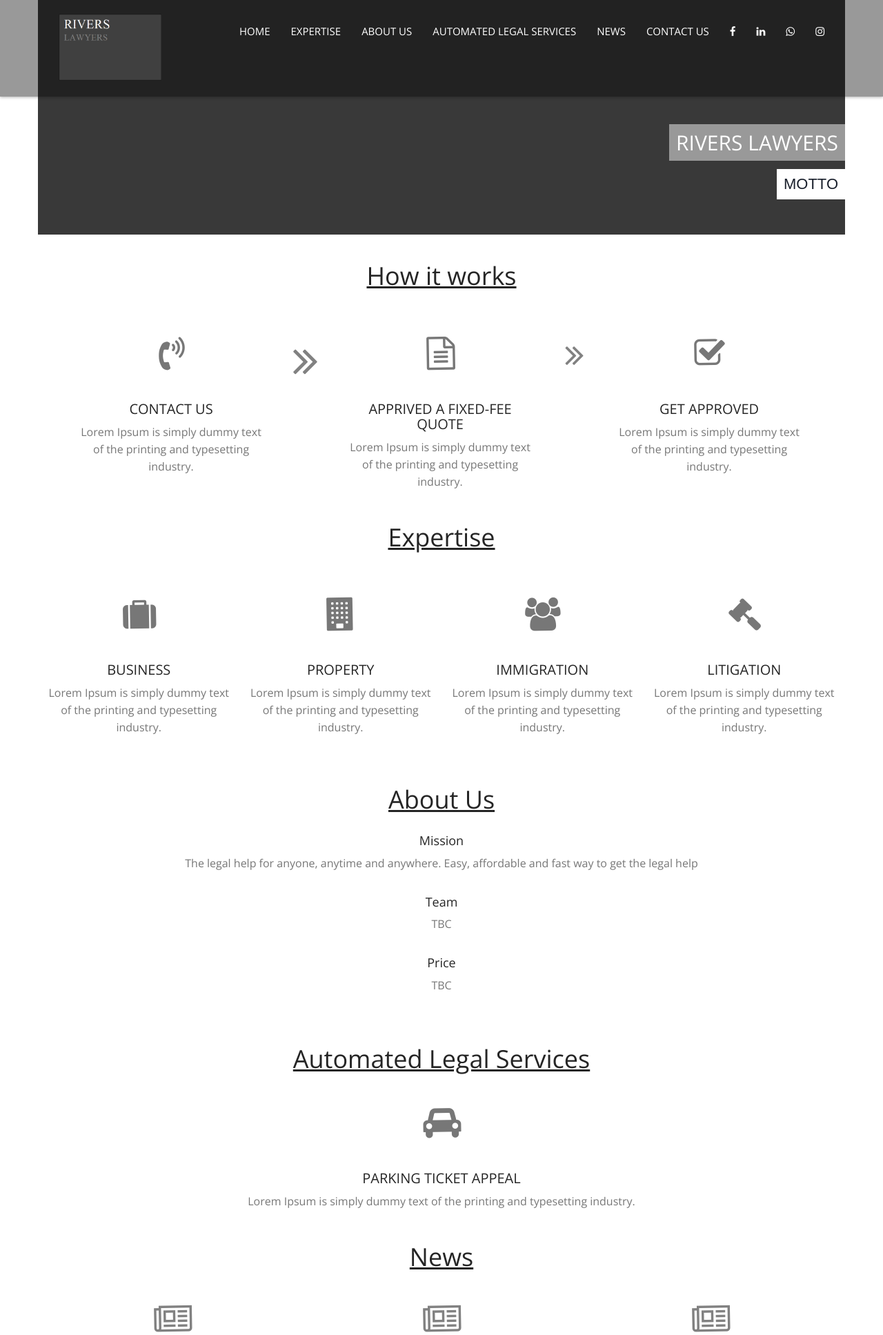
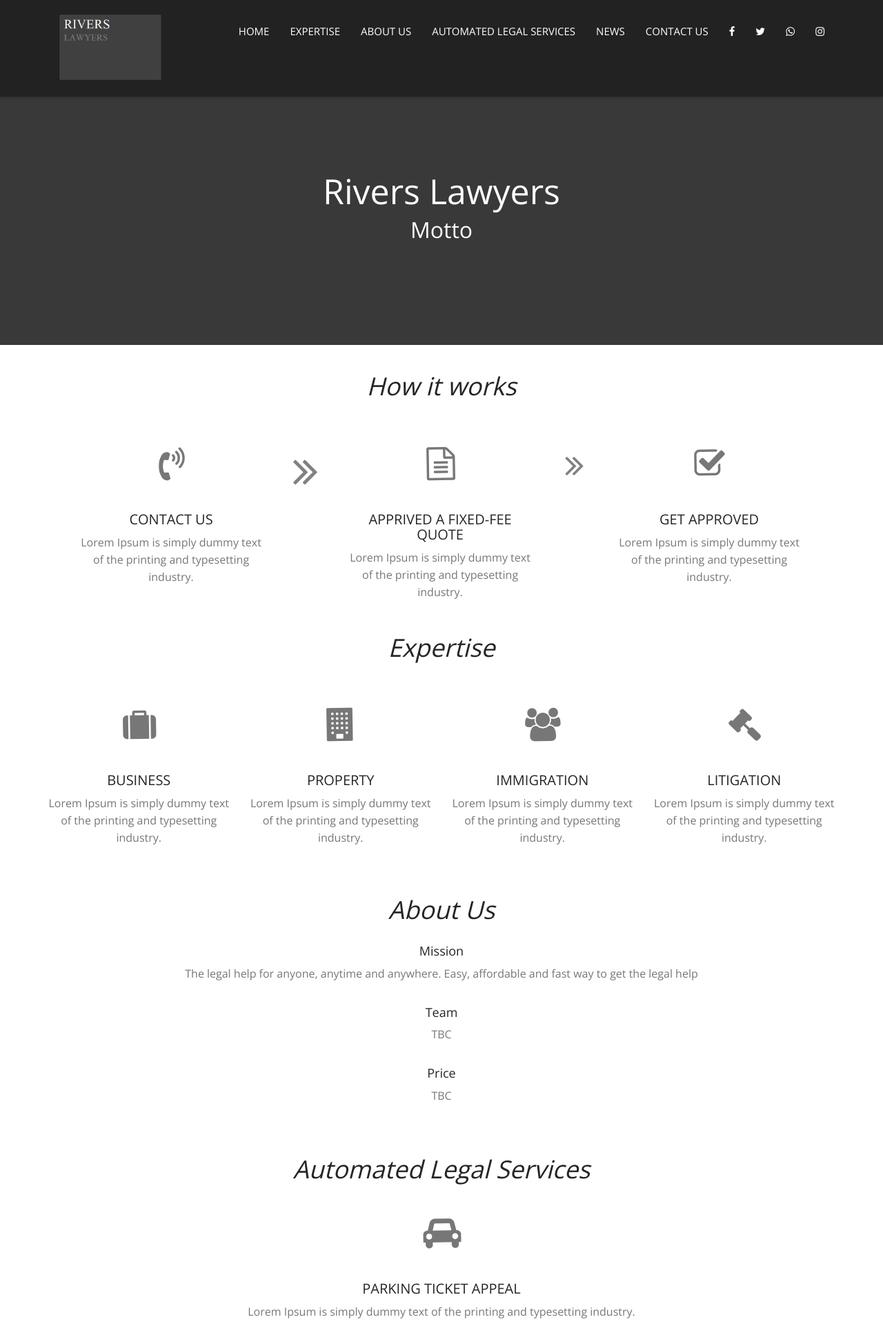
Before and after one commit to kr-wittawin/riverslawyer, a PHP site: page / in a window 1280 px wide. Shown: the top 1935 px of the page at 69% size. Run offline with PHP 8.4, Linux system fonts and the light colour scheme; some libraries are stand-ins or nearby versions.

Commit message:
header edit

```diff
--- a/css/main.css
+++ b/css/main.css
@@ -169,7 +169,7 @@ main > section {
     font-size: 36px;
     margin: 0 0 30px;
     position: relative;
-    text-decoration: underline;
+    font-style: italic;
 }
 
 .sec-title.white h2 {
@@ -189,9 +189,9 @@ main > section {
 /**
 /*BANNER CLASSES
 /* ==========================================*/
-.banner{height:340px; margin:0 auto; margin-bottom:40px; background-color: #393939; position:relative;}
-.banner h1{ padding:10px; float:right; background:#999999; text-transform:uppercase; color:#ffffff;  font-size:30px; font-weight:normal; position:absolute; top:160px; right:0;}
-.banner h2{ padding:10px; float:right; background:#ffffff; text-transform:uppercase; color:#1a202c;  font-size:22px; font-weight:normal; font-family: 'Oswald', sans-serif;position:absolute; top:225px; right:0;}
+.banner{height:500px; margin:0 auto; margin-bottom:40px; background-color: #393939; position:relative; text-align: center;}
+.banner h1{ padding:10px; margin-top: 15%; color:#ffffff;  font-size:50px; font-weight:normal; }
+.banner h2{ padding:10px; margin-top: -20px; color:#ffffff;  font-size:32px; font-weight:normal;}
 /*-------------------------------------------------
 
 /**
@@ -634,7 +634,6 @@ h1.navbar-brand {
     background-color: #999999;
     min-height:100%;
     height:100%;
-    margin-bottom: 0px;
 }
 
 .contact-panel h2, .contact-panel p {
@@ -1129,14 +1128,14 @@ textarea.form-control {
 
 .footer-social ul {
     list-style: outside none none;
-    margin: 0;
+    margin: 25px 0;
     padding: 0;
     text-align: center;
 }
 
 .footer-social ul li {
     display: inline-block;
-    margin: 0 10px;
+    margin: 0 20px;
 }
 
 .footer-social ul li a {
--- a/index.html
+++ b/index.html
@@ -40,19 +40,11 @@
 
     <body id="body">
 
-         <!-- preloader
-        <div id="preloader">
-            <div class="loder-box">
-            	<i class="fa fa-spinner fa-pulse fa-3x fa-fw"></i>
-                <span class="sr-only">Loading...</span>
-            </div>
-		</div>-->
-
 
         <!--
         Fixed Navigation
         ==================================== -->
-        <header id="navigation" class="navbar-inverse navbar-fixed-top animated-header">
+        <header id="navigation" class="navbar-inverse navbar-fixed-top animated-header jumbotron">
             <div class="container">
                 <div class="navbar-header">
                     <!-- responsive nav button -->
@@ -75,8 +67,8 @@
                 <nav class="collapse navbar-collapse navbar-right" role="navigation" >
                     <ul id ="social media" class="nav navbar-nav">
                         <li class="icon"><a href="http://www.facebook.com" role="button" target="_blank"><i class="fa fa-facebook"></i><span></span></a>
-                        <li class="icon"><a href="http://www.linkedin.com" role="button" target="_blank"><i class="fa fa-linkedin"></i><span></span></a>
-                        <li class="icon"><a href="http://www.whatsapp.com" role="button" target="_blank"><i class="fa fa-whatsapp"></i><span></span></a></li>
+                        <li class="icon"><a href="http://www.twitter.com" role="button" target="_blank"><i class="fa fa-twitter"></i><span></span></a>
+                        <li class="icon"><a href="http://www.whatsapp.com" role="button" target="_blank"><i class="fa fa-whatsapp"></i><span></span></a>
                         <li class="icon"><a href="http://www.instagram.com" role="button" target="_blank"><i class="fa fa-instagram"></i><span></span></a>
                     </ul>
                 </nav>
@@ -100,9 +92,9 @@
         End Fixed Navigation
         ==================================== -->
         <!---banner section-->
-        <div class="banner container">
-              <h1>Rivers Lawyers</h1>
-              <h2>Motto</h2>
+        <div class="jumbotron banner text-centered">
+            <h1>Rivers Lawyers</h1>
+            <h2>Motto</h2>
         </div>
 
         <!--
@@ -314,11 +306,10 @@
 						</address><br>
 						<div class="footer-social">
 							<ul>
-								<li class="wow animated zoomIn"><a href="#"><i class="fa fa-thumbs-up fa-3x"></i></a></li>
-								<li class="wow animated zoomIn" data-wow-delay="0.1s"><a href="#"><i class="fa fa-twitter fa-3x"></i></a></li>
-								<li class="wow animated zoomIn" data-wow-delay="0.2s"><a href="#"><i class="fa fa-skype fa-3x"></i></a></li>
-								<li class="wow animated zoomIn" data-wow-delay="0.3s"><a href="#"><i class="fa fa-dribbble fa-3x"></i></a></li>
-								<li class="wow animated zoomIn" data-wow-delay="0.5s"><a href="#"><i class="fa fa-youtube fa-3x"></i></a></li>
+								<li class="wow animated zoomIn" data-wow-delay="0.1s"><a href="#"><i class="fa fa-facebook fa-3x"></i></a></li>
+								<li class="wow animated zoomIn" data-wow-delay="0.2s"><a href="#"><i class="fa fa-twitter fa-3x"></i></a></li>
+								<li class="wow animated zoomIn" data-wow-delay="0.3s"><a href="#"><i class="fa fa-whatsapp fa-3x"></i></a></li>
+								<li class="wow animated zoomIn" data-wow-delay="0.5s"><a href="#"><i class="fa fa-instagram fa-3x"></i></a></li>
 							</ul>
 						</div>
 					</div><br class="visible-xs"><br class="visible-xs">
```
Also changed, not shown: expertise.html (+2 -50 lines), img/author.jpg (deleted), img/fb.png (added), img/member-1.jpg (deleted), img/parallax/testimonial.jpg (deleted), img/portfolio/item.jpg (deleted), img/portfolio/item2.jpg (deleted), img/portfolio/item3.jpg (deleted), img/portfolio/item4.jpg (deleted), img/portfolio/item5.jpg (deleted), img/portfolio/item6.jpg (deleted), img/slider/affinity.jpeg (deleted), img/slider/banner.jpg (deleted), img/slider/cinelli.jpeg (deleted).
